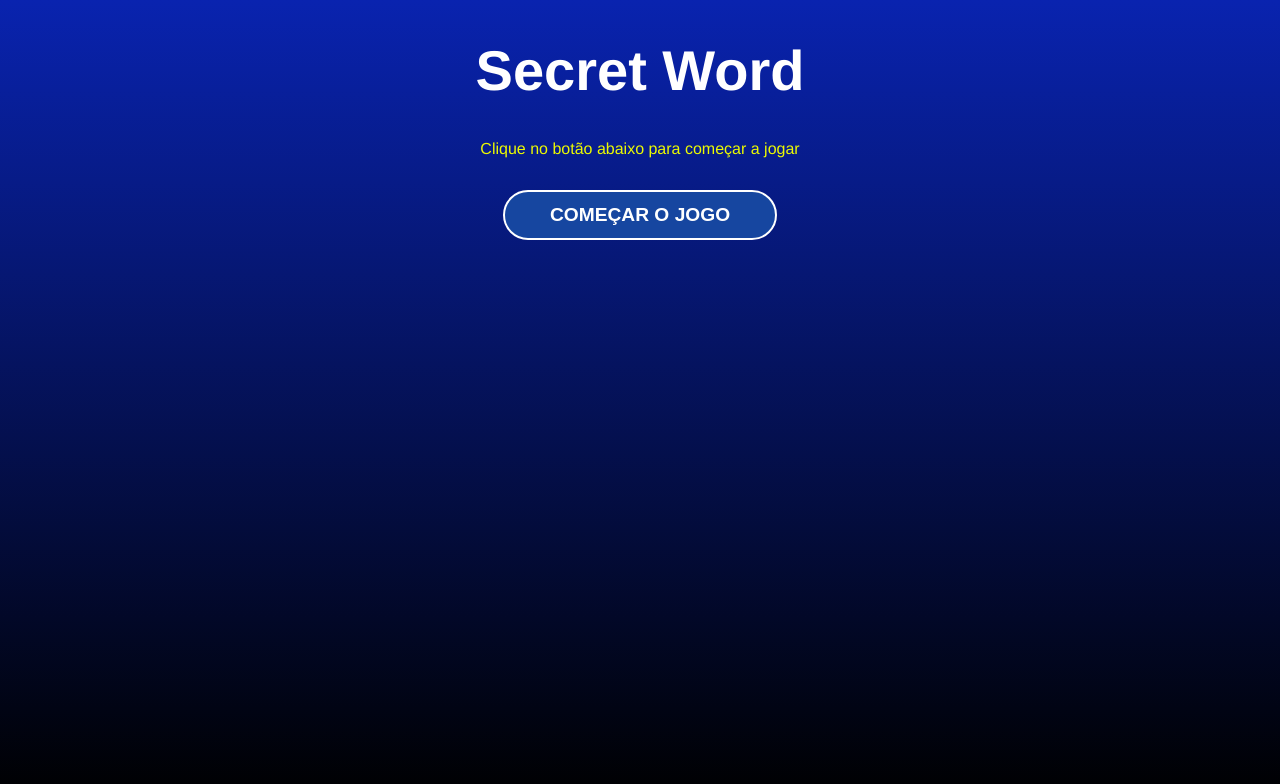
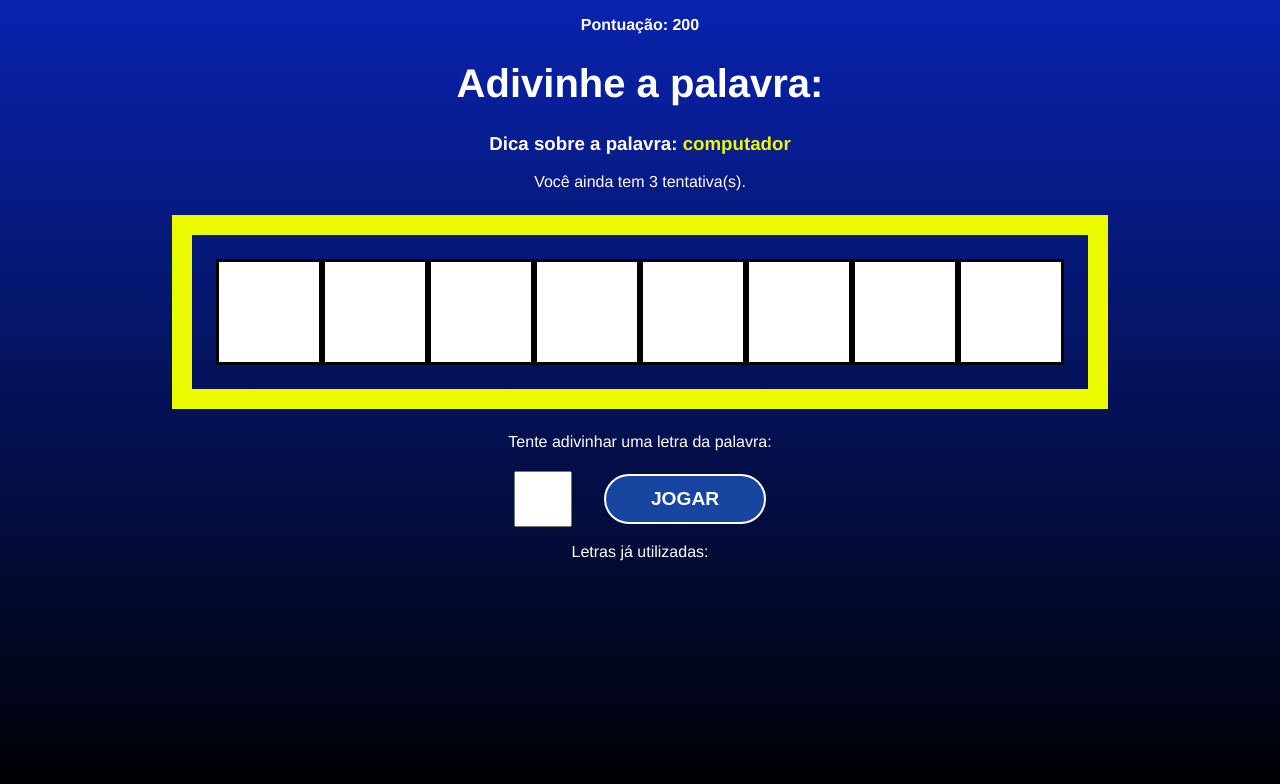
Before and after one commit to lucianapepelucio/secret-word, a React (Vite) app: page / in a window 1280 px wide. Shown: the top 784 px of the page. Built offline with nearby package versions, Linux system fonts and the light colour scheme.

Commit message:
feat: add win condition

```diff
--- a/src/App.jsx
+++ b/src/App.jsx
@@ -1,6 +1,6 @@
 import "./App.css";
 
-import { useEffect, useState } from "react";
+import { useCallback, useEffect, useState } from "react";
 
 import { wordsList } from "./data/words";
 
@@ -29,7 +29,7 @@
   const [guesses, setGuesses] = useState(guessesQty);
   const [score, setScore] = useState(0);
 
-  const pickWordAndCategory = () => {
+  const pickWordAndCategory = useCallback(() => {
     // pick a random category
     const categories = Object.keys(words);
     const category =
@@ -40,10 +40,13 @@
       words[category][Math.floor(Math.random() * words[category].length)];
 
     return { word, category };
-  };
+  }, [words]);
 
   // starts the secret word game
-  const startGame = () => {
+  const startGame = useCallback(() => {
+    // clear all letters
+    clearLetterStates();
+
     // pick word and pick category
     const { word, category } = pickWordAndCategory();
 
@@ -52,16 +55,13 @@
 
     wordLetters = wordLetters.map((l) => l.toLowerCase());
 
-    console.log(word, category);
-    console.log(wordLetters);
-
     // fill states
     setPickedWord(word);
     setPickedCategory(category);
     setLetters(wordLetters);
 
     setGameStage(stages[1].name);
-  };
+  }, [pickWordAndCategory]);
 
   // process the letter input
   const verifyLetter = (letter) => {
@@ -94,6 +94,7 @@
     setWrongLetters([]);
   };
 
+  // check if guesses ended
   useEffect(() => {
     if (guesses <= 0) {
       // reset all states
@@ -102,6 +103,19 @@
       setGameStage(stages[2].name);
     }
   }, [guesses]);
+
+  // check win condition
+  useEffect(() => {
+    const uniqueLetters = [...new Set(letters)];
+
+    // win condition
+    if (guessedLetters.length === uniqueLetters.length) {
+      // add score
+      setScore((actualScore) => (actualScore += 100));
+      // restart game with new word
+      startGame();
+    }
+  }, [guessedLetters, letters, startGame]);
 
   const retry = () => {
     setScore(0);
```
